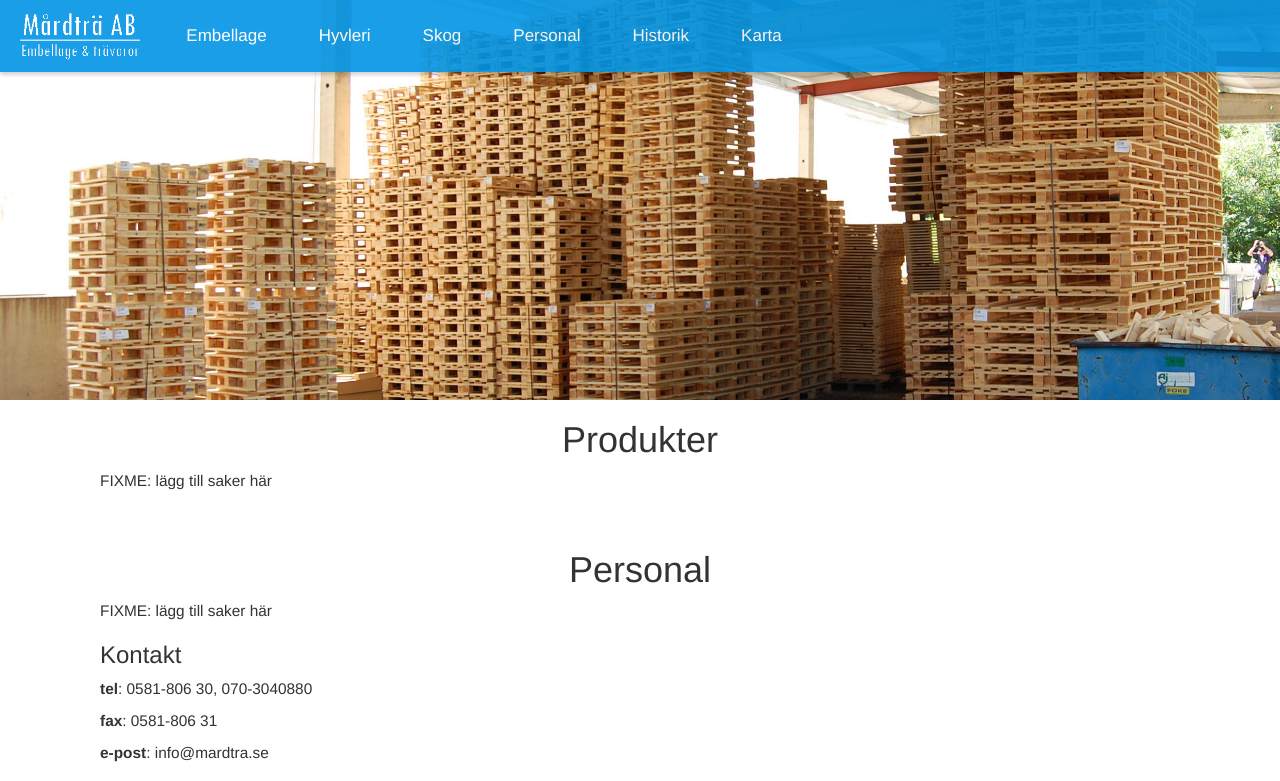
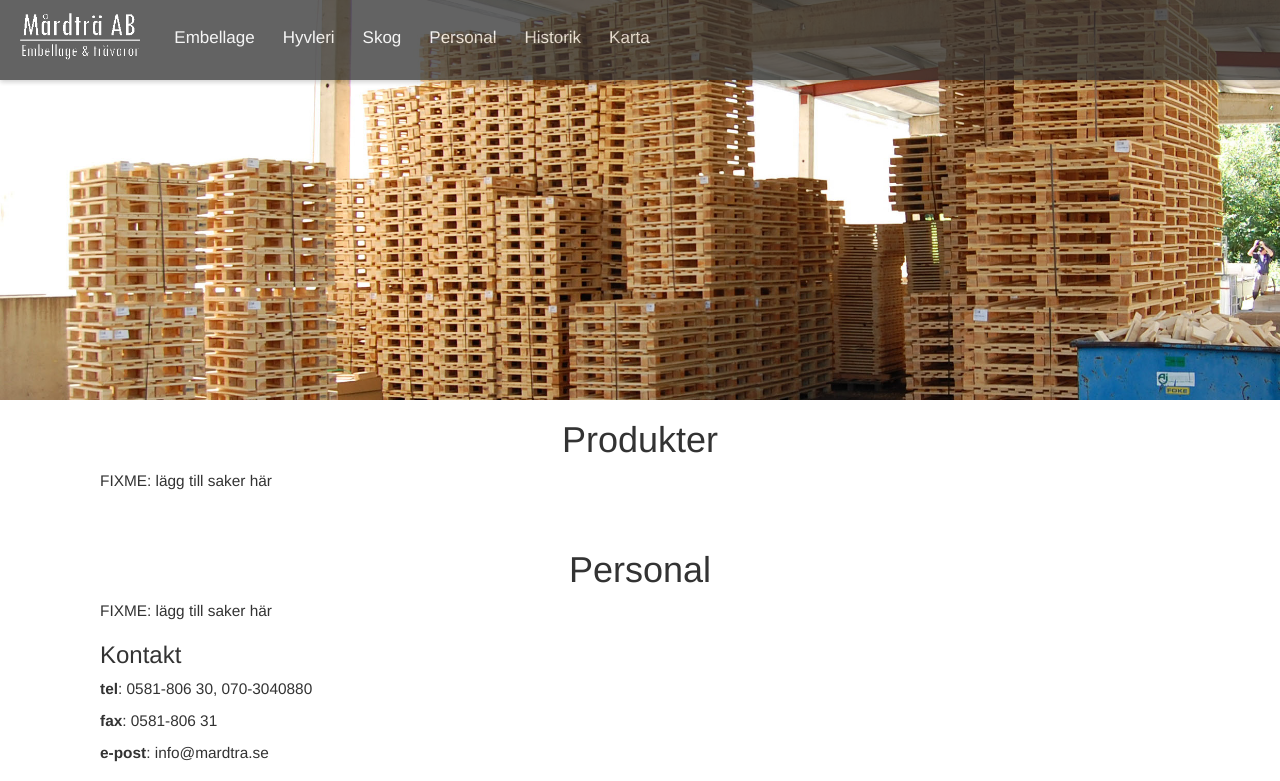
Before and after one commit to nothjarnan/mardtra.github.io, a plain HTML site: page index.html in a window 1280 px wide. Shown: the top 781 px of the page. Drawn offline with nearby package versions, Linux system fonts and the light colour scheme.

Commit message:
fixed, changed colour n stuff

```diff
--- a/index.html
+++ b/index.html
@@ -66,13 +66,13 @@
         <li class="hspc"><img id="logo" src="mårdträ_test.png" height="70px" width="auto"></li>
       </div>
       <div id="item_divider">
-        <li class="icon"> <a style="color: #fff;" onclick="respond();" > <img src="assets/ic_menu_black_24dp_2x.png" width="24px" height="24px" vertical-align="middle"> </a> </li>
-        <li class="Item"> <a href="#embellage" style="color: #fff;" > Embellage </a> </li>
-        <li class="Item"> <a href="index.html" style="color: #fff;" > Hyvleri </a> </li>
-        <li class="Item"> <a href="index.html" style="color: #fff;" > Skog </a> </li>
-        <li class="Item"> <a href="index.html" style="color: #fff;" > Personal </a> </li>
-        <li class="Item"> <a href="#historik" style="color: #fff;" > Historik </a> </li>
-        <li class="Item"> <a href="#karta" style="color: #fff;" > Karta </a> </li>
+        <li class="icon"> <a style="color: #fff;" onClick="respond();" > <img src="assets/ic_menu_black_24dp_2x.png" width="24px" height="24px" vertical-align="middle"> </a> </li>
+        <li> <a href="#embellage"> Embellage </a> </li>
+        <li> <a href="index.html"> Hyvleri </a> </li>
+        <li> <a href="index.html"> Skog </a> </li>
+        <li> <a href="index.html"> Personal </a> </li>
+        <li> <a href="#historik"> Historik </a> </li>
+        <li> <a href="#karta"> Karta </a> </li>
       </div>
       <br>
     </ul>
--- a/stylesheet.css
+++ b/stylesheet.css
@@ -11,16 +11,29 @@ body, html {
 	font-family: 'Lato', sans-serif;
 }
 
+li a {
+    display: block;
+    color: white;
+    text-align: center;
+    padding:;
+    text-decoration: none;
+}
 
 li a:hover {
 	opacity: 1;
 	filter: alpha(opacity=100); /* For IE8 and earlier */
-  background-color:#09F;
+  /*background-color:#09F;
 	border: 0px;
   border-radius: 6px;
-  background-color:#09F;
-	/*box-shadow: 0px 3px 6px 1px #444; */
+  background-color:#09F;*/
+	border-bottom:solid;
+	border-color:#09F;
 }
+
+li a:active {
+	background-color:#222;
+	border-color:#00F;
+	}
 img.hspc {
   vertical-align: middle;
   hspace: 0;
@@ -50,13 +63,7 @@ div.SiteInnerContent {
 	margin-bottom: 10px;
 	font-size: 1.1em;
 }
-li a {
-    display: block;
-    color: white;
-    text-align: center;
-    padding: 16px 18px;
-    text-decoration: none;
-}
+
 li a.item_divider {
     display: block;
     color: inherit;
@@ -70,28 +77,23 @@ li a.item_divider {
 
 	}
 
-li.Item {
-    display: block;
-    text-align: center;
-    padding: 10px 10px;
-    text-decoration: none;
-}
 li {
-	float: left;
+	float:none;
 
 }
 /* Remove margins and padding from the list, and add a black background color */
 ul.topnav {
-	opacity: .95;
+	opacity: .8;
 	 filter: alpha(opacity=70); /* For IE8 and earlier */
 	 list-style-type: none;
 	 margin: 0;
 	 padding: 0;
 	 overflow: hidden;
-	 background-color: #0094E5;
+	 background-color: #333;
 	 position: fixed;
 	 top: 0px;
 	 width: 100%;
+	 height:80px;
 }
 
 /* Float the list items side by side */
@@ -102,14 +104,14 @@ ul.topnav li a {
 	 display: inline-block;
 	 color: #f2f2f2;
 	 text-align: center;
-	 padding: 14px 16px;
+	 padding: 6px 14px;
 	 text-decoration: none;
-	 transition: 0.3s;
 	 font-size: 17px;
+	 margin-top:20px;
 }
 
 /* Change background color of links on hover */
-ul.topnav li a:hover {  background-color:#09F;}
+
 
 /* Hide the list item that contains the link that should open and close the topnav on small screens */
 ul.topnav li.icon {display: none;}
```
